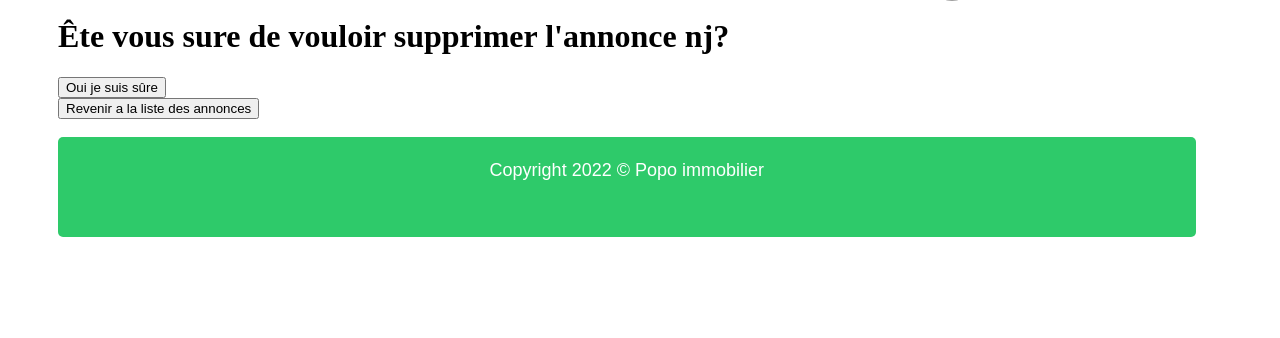
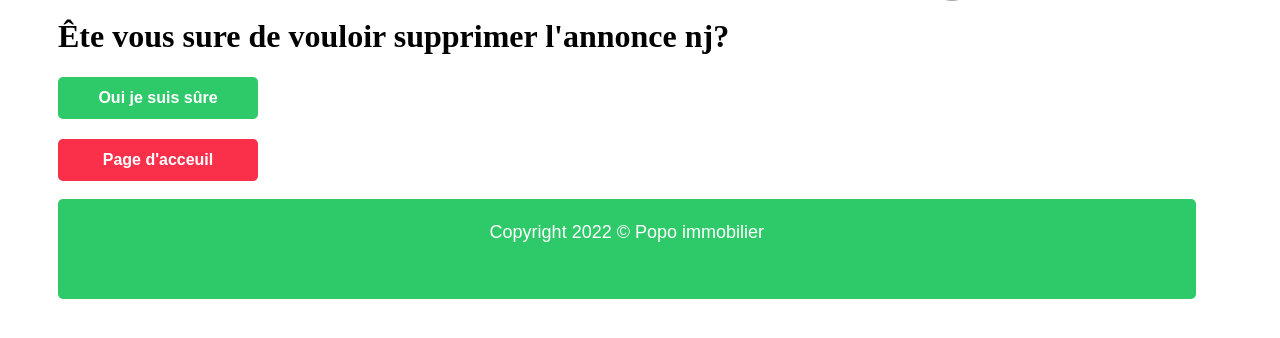
Before and after one commit to pgndiaye/immobilier, a Django app: page /poster/list/4/delete/ in a window 1280 px wide. Shown: the part 91-429 px from the top of the page. Run offline with Django 4.2, Linux system fonts and the light colour scheme; a user stored in the database is signed in; data comes from the database, SQL or seed files in the repository; grey boxes are pictures that could not be loaded.

Commit message:
Fin du design de la page delete ad

```diff
--- a/src/authentication/static/authentication/js/authentication_user.js
+++ b/src/authentication/static/authentication/js/authentication_user.js
@@ -27,5 +27,5 @@ description.setAttribute("placeholder", "Description");
 number_of_piece.setAttribute("placeholder", "Nombre(s) de piéce(s)");
 number_phone.setAttribute("placeholder", "Numéro de téléphone");
 
-let element_hide_1 = document.evaluate('/html/body/main/div[1]/form/p[5]/text()[2]', document, null, XPathResult.FIRST_ORDERED_NODE_TYPE, null).singleNodeValue.textContent = "";
-let element_hide_2 = document.evaluate('/html/body/main/div[1]/form/p[5]/text()[3]', document, null, XPathResult.FIRST_ORDERED_NODE_TYPE, null).singleNodeValue.textContent = "";
+let element_hide_1 = document.evaluate('/html/body/main/div[1]/form/p[5]/text()[2]', document, null, XPathResult.FIRST_ORDERED_NODE_TYPE, null).singleNodeValue.textContent = " "
+let element_hide_2 = document.evaluate('/html/body/main/div[1]/form/p[5]/text()[4]', document, null, XPathResult.FIRST_ORDERED_NODE_TYPE, null).singleNodeValue.textContent = " ";
--- a/src/post_ad/static/post_ad/css/post_ad_poster_list.css
+++ b/src/post_ad/static/post_ad/css/post_ad_poster_list.css
@@ -87,3 +87,31 @@ img {
     margin-left: -17px;
     font-size: 17px;
 }
+
+.lien_modify {
+    height: 42px;
+    font-size: 16px;
+    font-family: Arial;
+    background-color: #2eca6a;
+    border: 0;
+    border-radius: 5px;
+    color: white;
+    font-weight: 700;
+    padding: 10px 10px;
+    cursor: pointer;
+    width: 300px;
+}
+
+.lien_delete {
+    height: 42px;
+    font-size: 16px;
+    font-family: Arial;
+    background-color: rgb(250, 48, 75);
+    border: 0;
+    border-radius: 5px;
+    color: white;
+    font-weight: 700;
+    padding: 10px 10px;
+    cursor: pointer;
+    width: 150px;
+}
--- a/src/post_ad/templates/post_ad/post_ad_delete.html
+++ b/src/post_ad/templates/post_ad/post_ad_delete.html
@@ -1,12 +1,16 @@
 {% extends "authentication/base.html" %}
+{% load static %}
 {% block title_document %} Suppresion de l'annonce {{ post_ad.title_ad }} {% endblock %}
 {% block content %}
+{% block style %}
+<link rel="stylesheet" href="{% static 'post_ad/css/post_ad_poster_list.css' %}">
+{% endblock %}
 
     <h1>Ête vous sure de vouloir supprimer l'annonce {{ post_ad.title_ad }}? </h1>
     <form method="post">
         {% csrf_token %}
-        <input type="submit" value="Oui je suis sûre">
+        <input type="submit" value="Oui je suis sûre" class="lien_modify" style="margin-bottom: 20px; width: 200px;">
     </form>
-    <a href="{% url 'index' %}"><button>Revenir a la liste des annonces</button></a>
+    <a href="{% url 'index' %}"><button class="lien_delete" style="width: 200px;">Page d'acceuil</button></a>
 
 {% endblock %}
--- a/src/post_ad/templates/post_ad/post_ad_display_ad_user.html
+++ b/src/post_ad/templates/post_ad/post_ad_display_ad_user.html
@@ -7,9 +7,9 @@
 {% endblock %}
 
     <h1>Ceci est la liste de vos annonces</h1>
-
     <section>
         {% for item in post_ads %}
+        <div class="list_display">
             <div id="block_detailed_ad">
                 <div class="div_image_ad">
                     <img src="{{item.photo_ad.url}}" alt="Image">
@@ -22,8 +22,12 @@
                         <p class="infos_geolocalisation">{{ item.district }} {{ item.city }}</p>
                         <p class="infos_time">{{ item.date_create_ad }}</p>
                     </div>
+                    <a href="{% url 'poster_update' item.id %}" ><Button class="lien_modify" style="margin-left: 80px; width: 200px;">Modifier l'annonce</Button></a>
+                    <a href="{% url 'poster_delete' item.id %}" style="display: block;"><Button class="lien_delete" style="margin-left: 5px; width: 200px;">Supprimer l'annonce</Button></a>
+                </div>
         </div>
         {% endfor %}
     </section>
 
+
 {% endblock %}
```
Also changed, not shown: src/post_ad/templates/post_ad/post_ad_modified.html (+9 -2 lines), src/post_ad/templates/post_ad/post_ad_poster_list.html (+8 -1 lines). Lines whose indentation alone changed are shown as unchanged.
